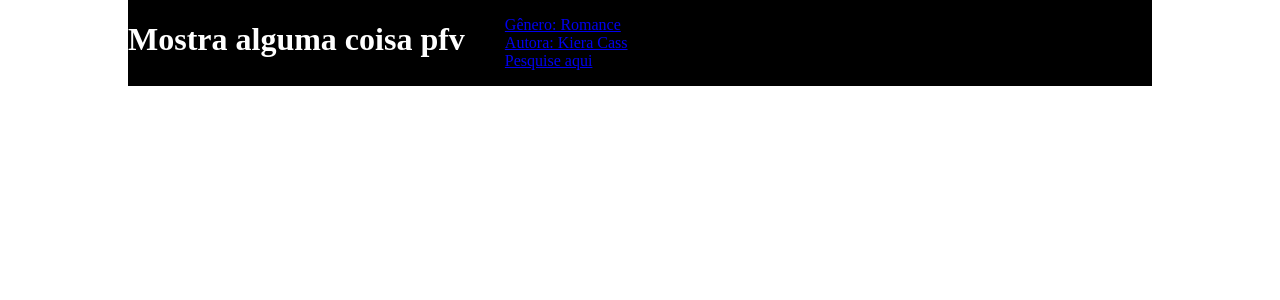
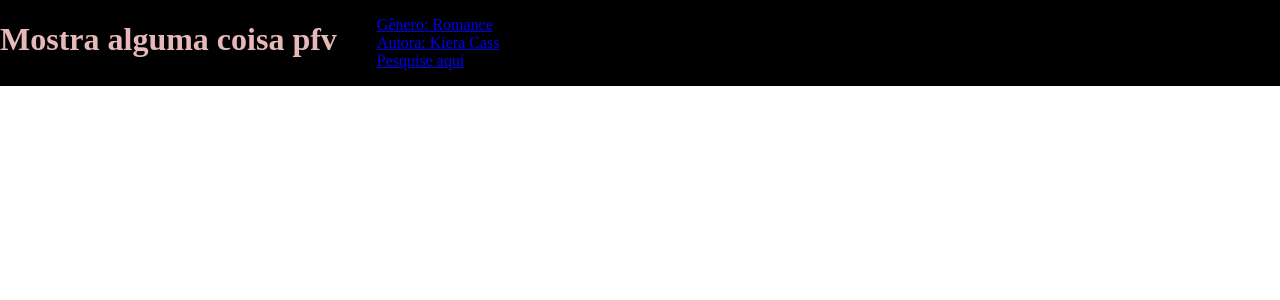
Before and after one commit to iryssalvatico/react-web, a React (Create React App) app: page / in a window 1280 px wide. Shown: the top 300 px of the page. Built offline with nearby package versions, Linux system fonts and the light colour scheme.

Commit message:
Projeto react

```diff
--- a/src/styles/Globalstyle.ts
+++ b/src/styles/Globalstyle.ts
@@ -8,18 +8,16 @@ export default createGlobalStyle`
     margin: 0 auto;
   }
   h1{
-    color: #ffffff;
+    color: #E6B8B8;
   }
   body{
     width:100;
-    max-width: 1024px;
+    max-width: 1400px;
     margin: 0 auto;
   }
 `
 
-
 export const colors = {
-    black:"#000000",
     white: "#ffffff",
-    fundo: "#B7B295"
+    fundo: "#E6B8B8"
 }
```
